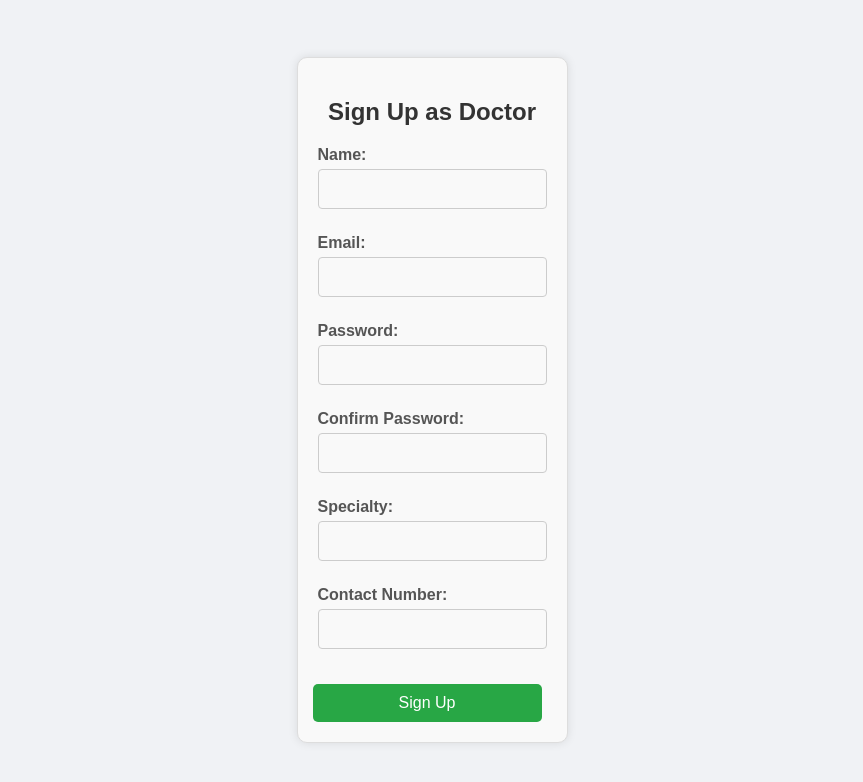
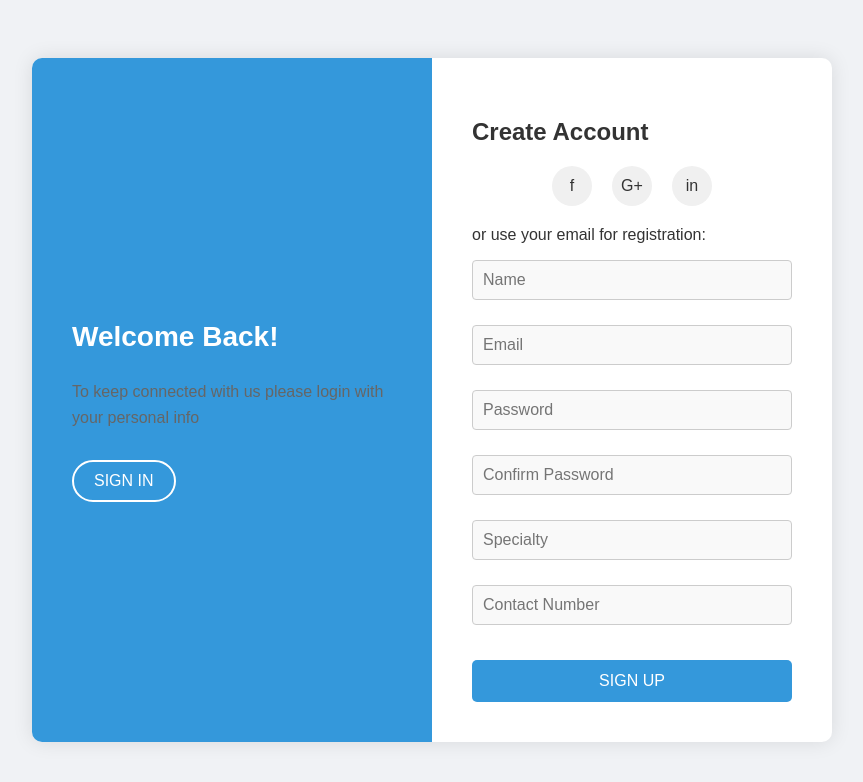
Before and after one commit to hassaan871/smarthealthpro-web, a React (Create React App) app: page /signup in a window 1280 px wide. Shown: the top 782 px of the page, without its empty margins (208-1071 px from the left). Built offline with nearby package versions, Linux system fonts and the light colour scheme.

Commit message:
sign up design updated but not final

```diff
--- a/src/components/authentication/signup/SignUp.css
+++ b/src/components/authentication/signup/SignUp.css
@@ -1,61 +1,114 @@
 /* SignUp.css */
 
 .signup-container {
-    max-width: 400px;
-    margin: 100px auto;
-    padding: 20px;
-    border: 1px solid #ddd;
+  display: flex;
+  max-width: 800px;
+  margin: 50px auto;
+  background-color: white;
   border-radius: 10px;
-    box-shadow: 0 0 10px rgba(0, 0, 0, 0.1);
-    background-color: #f9f9f9;
+  overflow: hidden;
+  box-shadow: 0 0 20px rgba(0, 0, 0, 0.1);
+}
+
+.welcome-back {
+  flex: 1;
+  background-color: #3498db;
+  color: white;
+  padding: 40px;
+  display: flex;
+  flex-direction: column;
+  justify-content: center;
+  align-items: flex-start;
+}
+
+.welcome-title {
+  font-size: 28px;
+  margin-bottom: 10px;
+}
+
+.welcome-text {
+  font-size: 16px;
+  margin-bottom: 20px;
+}
+
+.sign-in-button {
+  background-color: transparent;
+  border: 2px solid white;
+  color: white;
+  padding: 10px 20px;
+  border-radius: 25px;
+  cursor: pointer;
+  font-size: 16px;
+  transition: background-color 0.3s;
+}
+
+.sign-in-button:hover {
+  background-color: rgba(255, 255, 255, 0.1);
+}
+
+.signup-form-container {
+  flex: 1;
+  padding: 40px;
 }
 
 .signup-title {
-    text-align: center;
-    margin-bottom: 20px;
   font-size: 24px;
   color: #333;
+  margin-bottom: 20px;
+}
+
+.social-signup {
+  display: flex;
+  justify-content: center;
+  margin-bottom: 20px;
+}
+
+.social-button {
+  width: 40px;
+  height: 40px;
+  border-radius: 50%;
+  background-color: #f0f0f0;
+  display: flex;
+  justify-content: center;
+  align-items: center;
+  margin: 0 10px;
+  cursor: pointer;
 }
 
 .signup-form {
   display: flex;
   flex-direction: column;
-    align-items: center;
 }
 
 .form-group {
-    width: 100%;
-    margin-bottom: 15px;
-  }
-
-  .form-group label {
-    margin-bottom: 5px;
-    font-weight: bold;
-    color: #555;
+  margin-bottom: 20px;
 }
 
 .form-input {
-    width: 100%; /* Full width */
+  width: 100%;
   padding: 10px;
   font-size: 16px;
-    border: 1px solid #ccc;
+  border: 1px solid #ddd;
   border-radius: 5px;
-    box-sizing: border-box; /* Ensures padding is included in the width */
+  background-color: #f9f9f9;
 }
 
 .signup-button {
-    width: 100%; /* Full width */
-    padding: 10px;
-    font-size: 16px;
-    background-color: #28a745;
+  background-color: #3498db;
   color: white;
   border: none;
+  padding: 12px;
   border-radius: 5px;
   cursor: pointer;
+  font-size: 16px;
   transition: background-color 0.3s;
-    box-sizing: border-box; /* Ensures padding is included in the width */
 }
 
 .signup-button:hover {
-    background-color: #218838;
+  background-color: #2980b9;
 }
+
+.error-text {
+  color: #e74c3c;
+  margin-top: 10px;
+}
--- a/src/components/authentication/signup/SignUp.js
+++ b/src/components/authentication/signup/SignUp.js
@@ -1,3 +1,110 @@
+// // src/components/authentication/signup/SignUp.js
+// import React, { useState } from 'react';
+// import axiosInstance from '../../../axiosInstance';
+// import './SignUp.css';
+
+// function SignUp() {
+//   const [name, setName] = useState('');
+//   const [email, setEmail] = useState('');
+//   const [password, setPassword] = useState('');
+//   const [confirmPassword, setConfirmPassword] = useState('');
+//   const [specialty, setSpecialty] = useState('');
+//   const [contactNumber, setContactNumber] = useState('');
+//   const [error, setError] = useState('');
+
+//   const handleSubmit = async (event) => {
+//     event.preventDefault();
+//     if (password !== confirmPassword) {
+//       setError("Passwords don't match!");
+//       return;
+//     }
+//     try {
+//       await axiosInstance.post('/auth/signup', {
+//         name,
+//         email,
+//         password,
+//         specialty,
+//         contactNumber,
+//       });
+//       window.location.href = '/login'; // Redirect to login after successful sign-up
+//     } catch (err) {
+//       setError('Failed to register. Please try again.');
+//     }
+//   };
+
+//   return (
+//     <div className="signup-container">
+//       <h2 className="signup-title">Sign Up as Doctor</h2>
+//       <form onSubmit={handleSubmit} className="signup-form">
+//         <div className="form-group">
+//           <label>Name:</label>
+//           <input
+//             type="text"
+//             value={name}
+//             onChange={(e) => setName(e.target.value)}
+//             required
+//             className="form-input"
+//           />
+//         </div>
+//         <div className="form-group">
+//           <label>Email:</label>
+//           <input
+//             type="email"
+//             value={email}
+//             onChange={(e) => setEmail(e.target.value)}
+//             required
+//             className="form-input"
+//           />
+//         </div>
+//         <div className="form-group">
+//           <label>Password:</label>
+//           <input
+//             type="password"
+//             value={password}
+//             onChange={(e) => setPassword(e.target.value)}
+//             required
+//             className="form-input"
+//           />
+//         </div>
+//         <div className="form-group">
+//           <label>Confirm Password:</label>
+//           <input
+//             type="password"
+//             value={confirmPassword}
+//             onChange={(e) => setConfirmPassword(e.target.value)}
+//             required
+//             className="form-input"
+//           />
+//         </div>
+//         <div className="form-group">
+//           <label>Specialty:</label>
+//           <input
+//             type="text"
+//             value={specialty}
+//             onChange={(e) => setSpecialty(e.target.value)}
+//             required
+//             className="form-input"
+//           />
+//         </div>
+//         <div className="form-group">
+//           <label>Contact Number:</label>
+//           <input
+//             type="tel"
+//             value={contactNumber}
+//             onChange={(e) => setContactNumber(e.target.value)}
+//             required
+//             className="form-input"
+//           />
+//         </div>
+//         {error && <p className="error-text">{error}</p>}
+//         <button type="submit" className="signup-button">Sign Up</button>
+//       </form>
+//     </div>
+//   );
+// }
+
+// export default SignUp;
+
 // src/components/authentication/signup/SignUp.js
 import React, { useState } from 'react';
 import axiosInstance from '../../../axiosInstance';
@@ -34,71 +141,84 @@ function SignUp() {
 
   return (
     <div className="signup-container">
-      <h2 className="signup-title">Sign Up as Doctor</h2>
+      <div className="welcome-back">
+        <h2 className="welcome-title">Welcome Back!</h2>
+        <p className="welcome-text">To keep connected with us please login with your personal info</p>
+        <button className="sign-in-button">SIGN IN</button>
+      </div>
+      <div className="signup-form-container">
+        <h2 className="signup-title">Create Account</h2>
+        <div className="social-signup">
+          <div className="social-button">f</div>
+          <div className="social-button">G+</div>
+          <div className="social-button">in</div>
+        </div>
+        <p>or use your email for registration:</p>
         <form onSubmit={handleSubmit} className="signup-form">
           <div className="form-group">
-          <label>Name:</label>
             <input
               type="text"
               value={name}
               onChange={(e) => setName(e.target.value)}
+              placeholder="Name"
               required
               className="form-input"
             />
           </div>
           <div className="form-group">
-          <label>Email:</label>
             <input
               type="email"
               value={email}
               onChange={(e) => setEmail(e.target.value)}
+              placeholder="Email"
               required
               className="form-input"
             />
           </div>
           <div className="form-group">
-          <label>Password:</label>
             <input
               type="password"
               value={password}
               onChange={(e) => setPassword(e.target.value)}
+              placeholder="Password"
               required
               className="form-input"
             />
           </div>
           <div className="form-group">
-          <label>Confirm Password:</label>
             <input
               type="password"
               value={confirmPassword}
               onChange={(e) => setConfirmPassword(e.target.value)}
+              placeholder="Confirm Password"
               required
               className="form-input"
             />
           </div>
           <div className="form-group">
-          <label>Specialty:</label>
             <input
               type="text"
               value={specialty}
               onChange={(e) => setSpecialty(e.target.value)}
+              placeholder="Specialty"
               required
               className="form-input"
             />
           </div>
           <div className="form-group">
-          <label>Contact Number:</label>
             <input
               type="tel"
               value={contactNumber}
               onChange={(e) => setContactNumber(e.target.value)}
+              placeholder="Contact Number"
               required
               className="form-input"
             />
           </div>
           {error && <p className="error-text">{error}</p>}
-        <button type="submit" className="signup-button">Sign Up</button>
+          <button type="submit" className="signup-button">SIGN UP</button>
         </form>
+      </div>
     </div>
   );
 }
```
Lines whose indentation alone changed are shown as unchanged.
